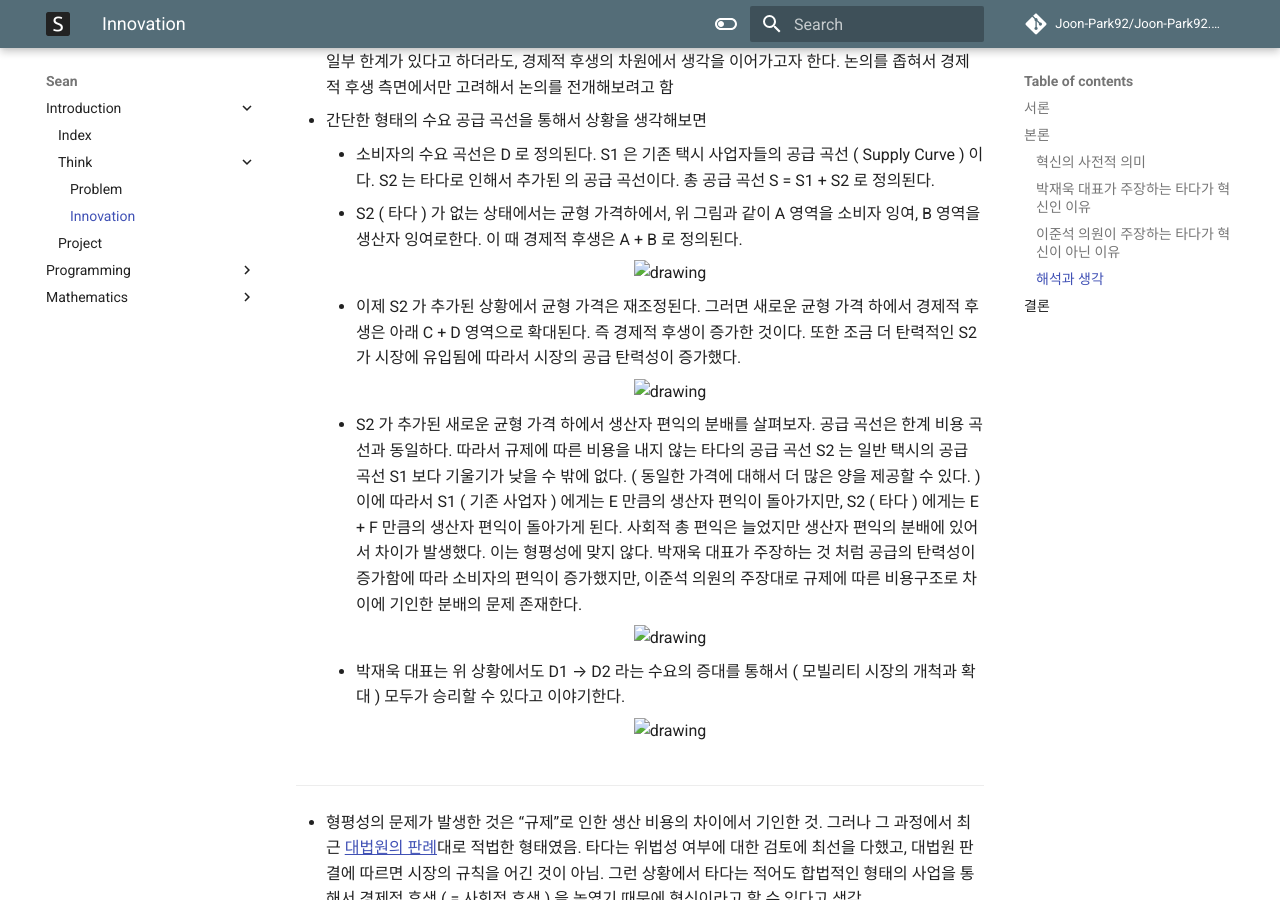
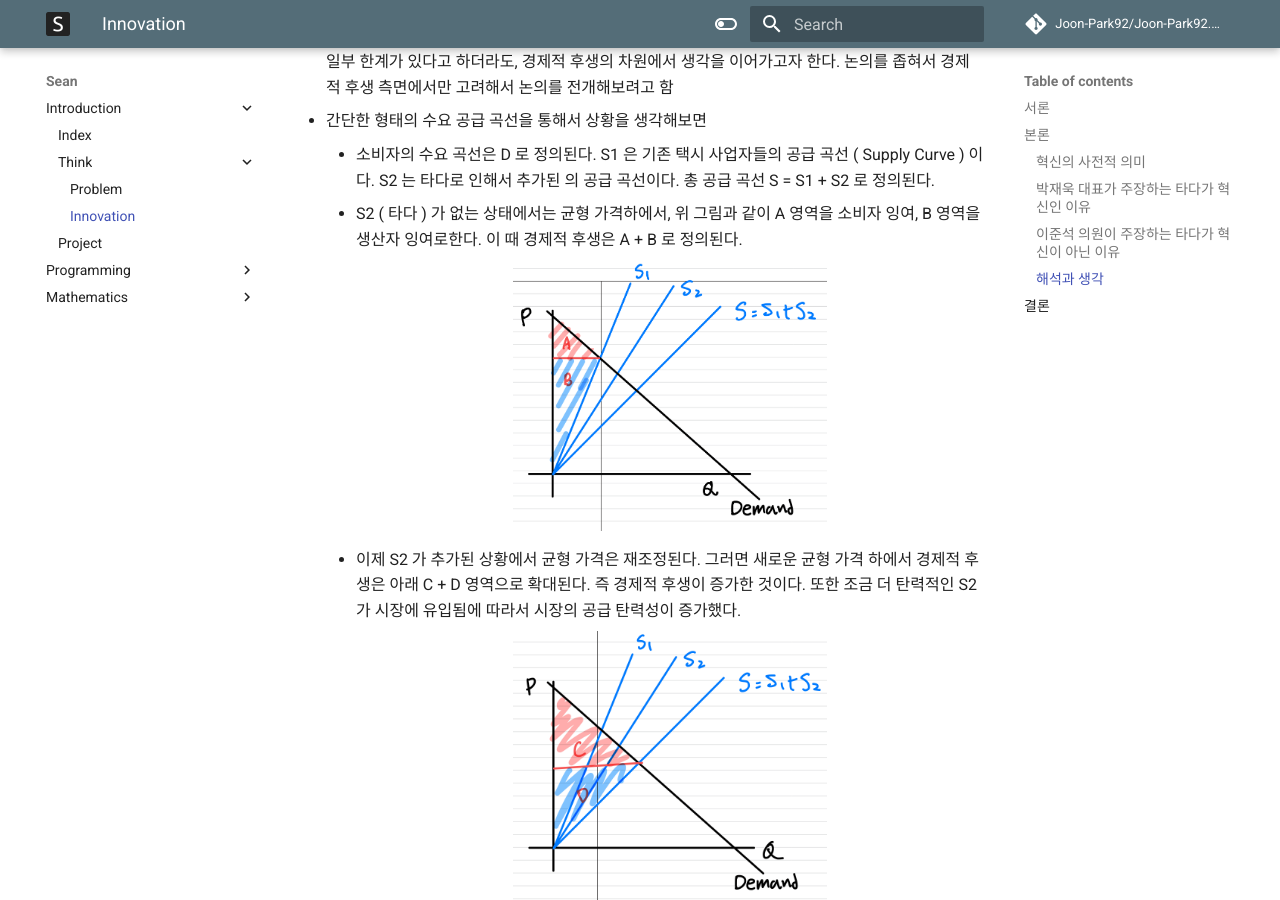
Before and after one commit to Joon-Park92/Joon-Park92.github.io, an MkDocs documentation site: the page built from docs/what_is_innovation.md, in a window 1280 px wide and 900 px high, scrolled down 4832 px. Built offline with MkDocs 1.6.1 and Material for MkDocs 9.7.7, drawn with Linux system fonts in a browser that asks for light colours; comment, search, counter and statistics services are not loaded.

Commit message:
Fix image directory

```diff
--- a/docs/what_is_innovation.md
+++ b/docs/what_is_innovation.md
@@ -96,23 +96,23 @@
     - S2 ( 타다 ) 가 없는 상태에서는 균형 가격하에서, 위 그림과 같이 A 영역을 소비자 잉여, B 영역을 생산자 잉여로한다. 이 때 경제적 후생은 A + B 로 정의된다.
 
         <div style="text-align: center;">
-        <img src="img/innovation/1.png" alt="drawing" style="width:50%;"/>
+        <img src="../img/innovation/1.png" alt="drawing" style="width:50%;"/>
         </div>
 
     - 이제 S2 가 추가된 상황에서 균형 가격은 재조정된다. 그러면 새로운 균형 가격 하에서 경제적 후생은 아래  C + D 영역으로 확대된다. 즉 경제적 후생이 증가한 것이다. 또한 조금 더 탄력적인 S2 가 시장에 유입됨에 따라서 시장의 공급 탄력성이 증가했다.
 
         <div style="text-align: center;">
-        <img src="img/innovation/2.png" alt="drawing" style="width:50%;"/>
+        <img src="../img/innovation/2.png" alt="drawing" style="width:50%;"/>
         </div>
 
     - S2 가 추가된 새로운 균형 가격 하에서 생산자 편익의 분배를 살펴보자. 공급 곡선은 한계 비용 곡선과 동일하다. 따라서 규제에 따른 비용을 내지 않는 타다의 공급 곡선 S2 는 일반 택시의 공급 곡선 S1 보다 기울기가 낮을 수 밖에 없다. ( 동일한 가격에 대해서 더 많은 양을 제공할 수 있다. ) 이에 따라서 S1 ( 기존 사업자 ) 에게는 E 만큼의 생산자 편익이 돌아가지만, S2 ( 타다 ) 에게는 E + F 만큼의 생산자 편익이 돌아가게 된다. 사회적 총 편익은 늘었지만 생산자 편익의 분배에 있어서 차이가 발생했다. 이는 형평성에 맞지 않다. 박재욱 대표가 주장하는 것 처럼 공급의 탄력성이 증가함에 따라 소비자의 편익이 증가했지만, 이준석 의원의 주장대로 규제에 따른 비용구조로 차이에 기인한 분배의 문제 존재한다.
         <div style="text-align: center;">
-        <img src="img/innovation/3.png" alt="drawing" style="width:50%;"/>
+        <img src="../img/innovation/3.png" alt="drawing" style="width:50%;"/>
         </div>
 
     - 박재욱 대표는 위 상황에서도 D1 → D2 라는 수요의 증대를 통해서 ( 모빌리티 시장의 개척과 확대 ) 모두가 승리할 수 있다고 이야기한다.
         <div style="text-align: center;">
-        <img src="img/innovation/4.png" alt="drawing" style="width:50%;"/>
+        <img src="../img/innovation/4.png" alt="drawing" style="width:50%;"/>
         </div>
 
 ---
```
